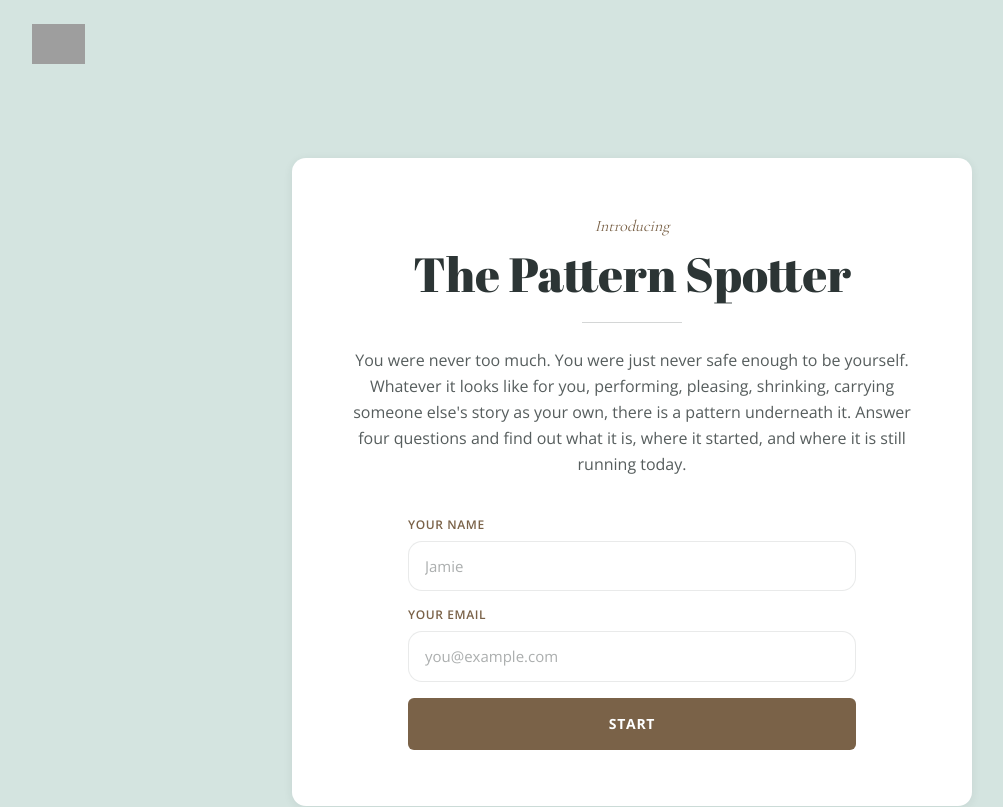
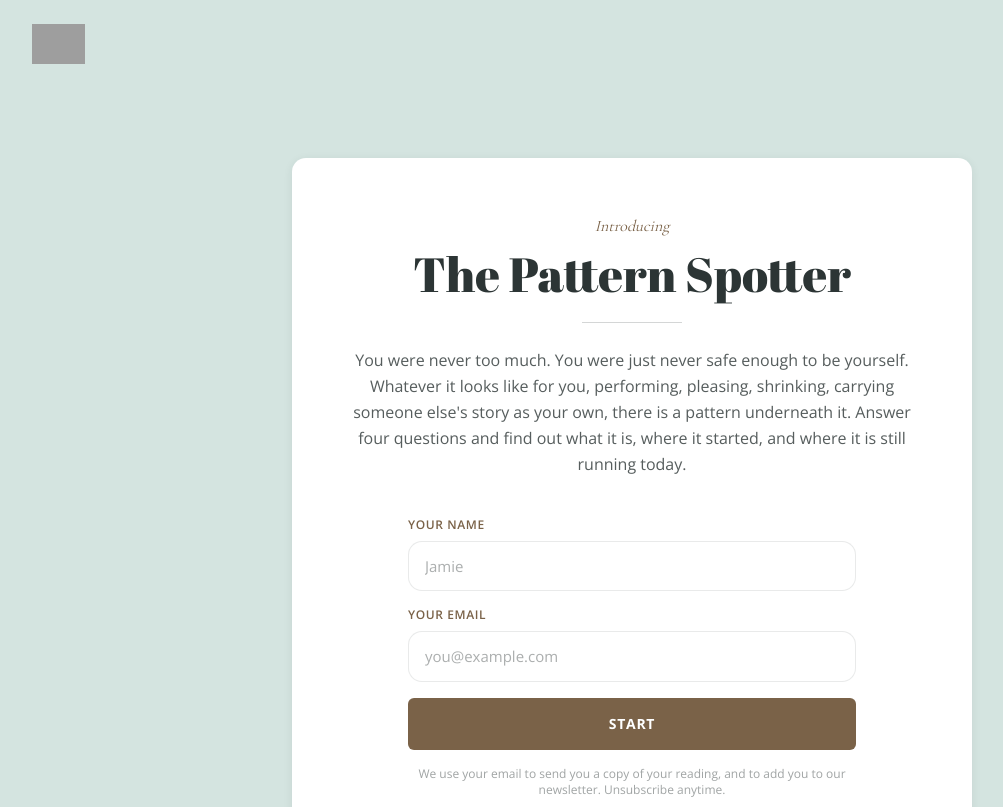
Before and after one commit to Beyondpsychology/pattern-spotter, a Next.js app: page /tool in a window 1280 px wide. Shown: the top 807 px of the page, without its empty margins (8-1011 px from the left). Built offline with nearby package versions, Linux system fonts and the light colour scheme; grey boxes are pictures that could not be loaded.

Commit message:
Add small note under email gate explaining what the email is used for

```diff
--- a/components/tool/EmailGate.tsx
+++ b/components/tool/EmailGate.tsx
@@ -68,6 +68,10 @@ export default function EmailGate({
         <button type="submit" disabled={loading} className="btn-primary">
           {loading ? "Checking..." : "Start"}
         </button>
+        <p className="text-xs text-dark/45 text-center mt-4">
+          We use your email to send you a copy of your reading, and to add
+          you to our newsletter. Unsubscribe anytime.
+        </p>
       </form>
     </div>
   );
```
